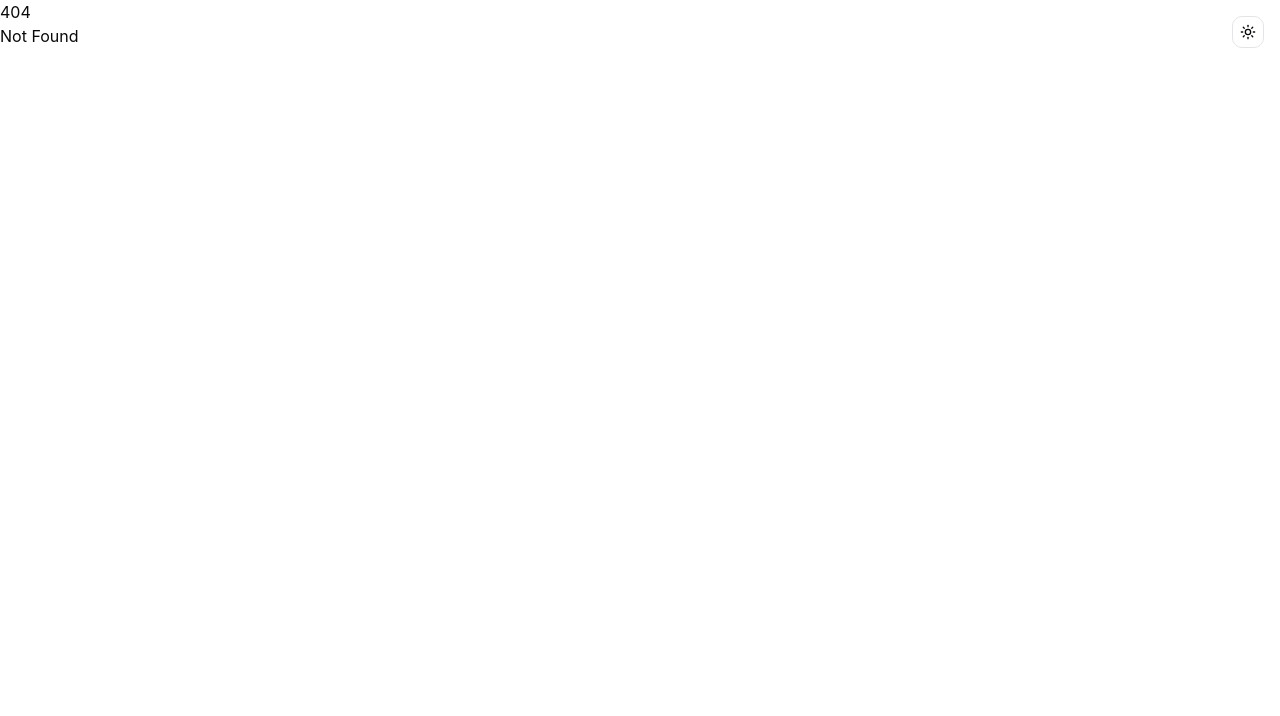
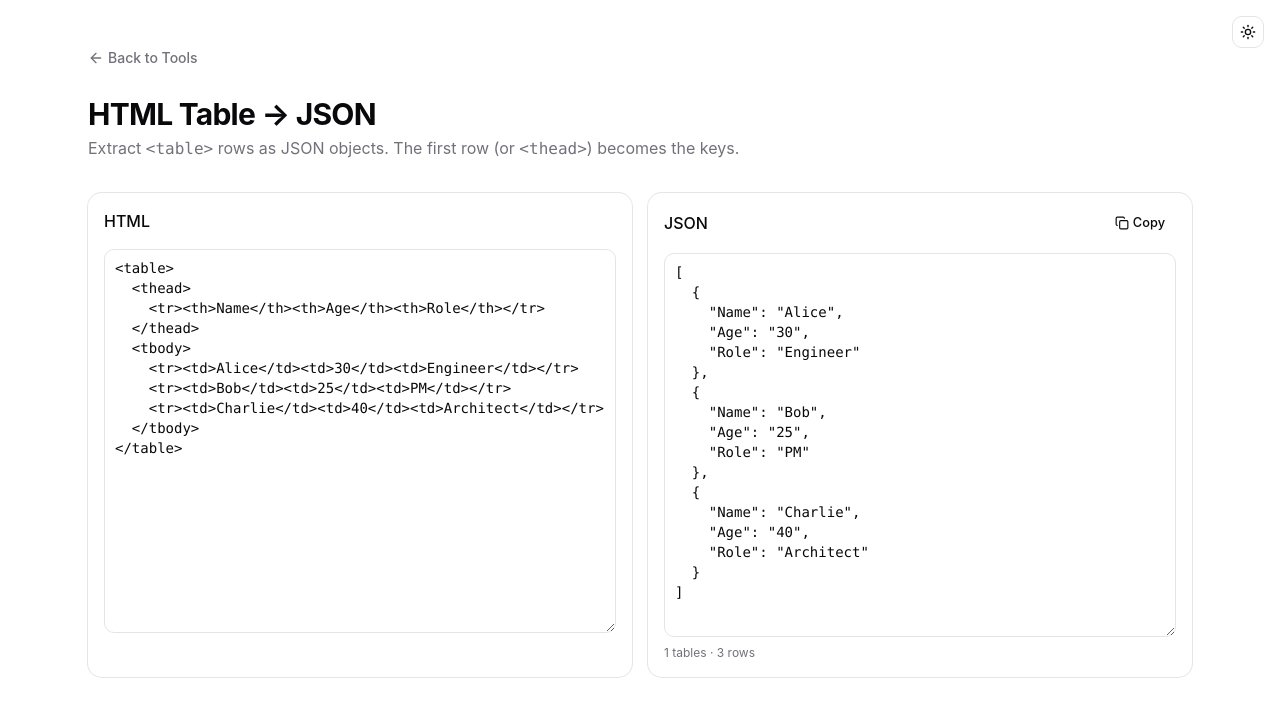
Before and after one commit to orykr/tool.ory.kr, a SvelteKit app in the folder frontend/: page /html-table-json in a window 1280 px wide. Before the commit this address had no page. Shown: the top 716 px of the page. Built offline with nearby package versions, Linux system fonts and the light colour scheme.

Commit message:
feat(html-table-json): add HTML table to JSON extractor

```diff
--- a/frontend/src/routes/+page.svelte
+++ b/frontend/src/routes/+page.svelte
@@ -851,6 +851,11 @@
 			href: "/css-triangle",
 			title: "CSS Triangle",
 			description: "Generate CSS arrows with the transparent-border technique."
+		},
+		{
+			href: "/html-table-json",
+			title: "HTML Table → JSON",
+			description: "Extract <table> rows as JSON objects."
 		}
 	];
 </script>
--- /dev/null
+++ b/frontend/src/routes/html-table-json/+page.svelte
@@ -0,0 +1,157 @@
+<script lang="ts">
+	import * as Card from "$lib/components/ui/card/index.js";
+	import { Button } from "$lib/components/ui/button/index.js";
+	import { Textarea } from "$lib/components/ui/textarea/index.js";
+	import { Label } from "$lib/components/ui/label/index.js";
+	import ArrowLeft from "@lucide/svelte/icons/arrow-left";
+	import Copy from "@lucide/svelte/icons/copy";
+	import Check from "@lucide/svelte/icons/check";
+
+	let input = $state(`<table>
+  <thead>
+    <tr><th>Name</th><th>Age</th><th>Role</th></tr>
+  </thead>
+  <tbody>
+    <tr><td>Alice</td><td>30</td><td>Engineer</td></tr>
+    <tr><td>Bob</td><td>25</td><td>PM</td></tr>
+    <tr><td>Charlie</td><td>40</td><td>Architect</td></tr>
+  </tbody>
+</table>`);
+
+	function directChildren<T extends Element>(parent: Element, selector: string): T[] {
+		return Array.from(parent.children).filter((c) => c.matches(selector)) as T[];
+	}
+
+	function rowsOf(parent: Element): Element[] {
+		return directChildren<Element>(parent, "tr");
+	}
+
+	function cellsOf(row: Element): string[] {
+		return directChildren<Element>(row, "th, td").map((c) => (c.textContent ?? "").trim());
+	}
+
+	function extractTables(html: string): { headers: string[]; rows: string[][] }[] {
+		const parser = new DOMParser();
+		const doc = parser.parseFromString(html, "text/html");
+		const allTables = Array.from(doc.querySelectorAll("table"));
+		const topTables = allTables.filter((t) => !t.parentElement?.closest("table"));
+		const tables: { headers: string[]; rows: string[][] }[] = [];
+		for (const table of topTables) {
+			const thead = directChildren<Element>(table, "thead")[0];
+			const tbody = directChildren<Element>(table, "tbody")[0];
+			let headers: string[] = [];
+			let bodyRows: Element[] = [];
+			if (thead) {
+				const headRow = rowsOf(thead)[0];
+				if (headRow) headers = cellsOf(headRow);
+				if (tbody) bodyRows = rowsOf(tbody);
+				else bodyRows = rowsOf(table).filter((r) => r.parentElement === table);
+			} else {
+				const directRows = rowsOf(tbody ?? table);
+				const firstRow = directRows[0];
+				if (firstRow) {
+					const onlyTh = directChildren<Element>(firstRow, "th, td").every((c) => c.tagName.toLowerCase() === "th");
+					if (onlyTh && directChildren<Element>(firstRow, "th").length > 0) {
+						headers = cellsOf(firstRow);
+						bodyRows = directRows.slice(1);
+					} else {
+						bodyRows = directRows;
+					}
+				}
+			}
+			const rows = bodyRows.map(cellsOf);
+			tables.push({ headers, rows });
+		}
+		return tables;
+	}
+
+	function uniqueHeaders(headers: string[]): string[] {
+		const seen = new Map<string, number>();
+		return headers.map((h) => {
+			const count = seen.get(h) ?? 0;
+			seen.set(h, count + 1);
+			return count === 0 ? h : `${h}_${count + 1}`;
+		});
+	}
+
+	let result = $derived.by(() => {
+		try {
+			const tables = extractTables(input);
+			if (tables.length === 0) return { ok: false as const, error: "No <table> elements found." };
+			const objects = tables.map((t) => {
+				const baseHeaders = t.headers.length
+					? t.headers.map((h, i) => h || `col${i + 1}`)
+					: [];
+				const headers = uniqueHeaders(baseHeaders);
+				return t.rows.map((r) => {
+					const obj: Record<string, string> = {};
+					for (let i = 0; i < r.length; i++) {
+						const key = headers[i] ?? `col${i + 1}`;
+						obj[key] = r[i];
+					}
+					return obj;
+				});
+			});
+			const value = objects.length === 1 ? objects[0] : objects;
+			return {
+				ok: true as const,
+				json: JSON.stringify(value, null, 2),
+				count: tables.length,
+				totalRows: tables.reduce((s, t) => s + t.rows.length, 0)
+			};
+		} catch (e) {
+			return { ok: false as const, error: (e as Error).message };
+		}
+	});
+
+	let copied = $state(false);
+	async function copy() {
+		if (!result.ok) return;
+		await navigator.clipboard.writeText(result.json);
+		copied = true;
+		setTimeout(() => (copied = false), 1500);
+	}
+</script>
+
+<main class="container mx-auto max-w-6xl px-6 py-12">
+	<nav class="mb-6">
+		<a href="/" class="text-muted-foreground hover:text-foreground inline-flex items-center gap-1 text-sm font-medium transition-colors">
+			<ArrowLeft class="h-4 w-4" />
+			Back to Tools
+		</a>
+	</nav>
+
+	<header class="mb-8">
+		<h1 class="text-3xl font-bold tracking-tight">HTML Table → JSON</h1>
+		<p class="text-muted-foreground mt-1">
+			Extract <code>&lt;table&gt;</code> rows as JSON objects. The first row (or <code>&lt;thead&gt;</code>) becomes the keys.
+		</p>
+	</header>
+
+	<div class="grid gap-4 md:grid-cols-2">
+		<Card.Root>
+			<Card.Header><Card.Title class="text-base">HTML</Card.Title></Card.Header>
+			<Card.Content>
+				<Textarea bind:value={input} class="min-h-96 font-mono text-sm" />
+			</Card.Content>
+		</Card.Root>
+		<Card.Root>
+			<Card.Header class="flex flex-row items-center justify-between">
+				<Card.Title class="text-base">JSON</Card.Title>
+				<Button variant="ghost" size="sm" onclick={copy} disabled={!result.ok}>
+					{#if copied}<Check />Copied{:else}<Copy />Copy{/if}
+				</Button>
+			</Card.Header>
+			<Card.Content>
+				{#if result.ok}
+					<Textarea value={result.json} readonly class="min-h-96 font-mono text-sm" />
+					<p class="text-muted-foreground mt-2 text-xs">{result.count} tables · {result.totalRows} rows</p>
+				{:else}
+					<div class="text-destructive border-destructive/50 bg-destructive/10 rounded-md border p-3 text-sm">
+						{result.error}
+					</div>
+				{/if}
+			</Card.Content>
+		</Card.Root>
+	</div>
+</main>
```
